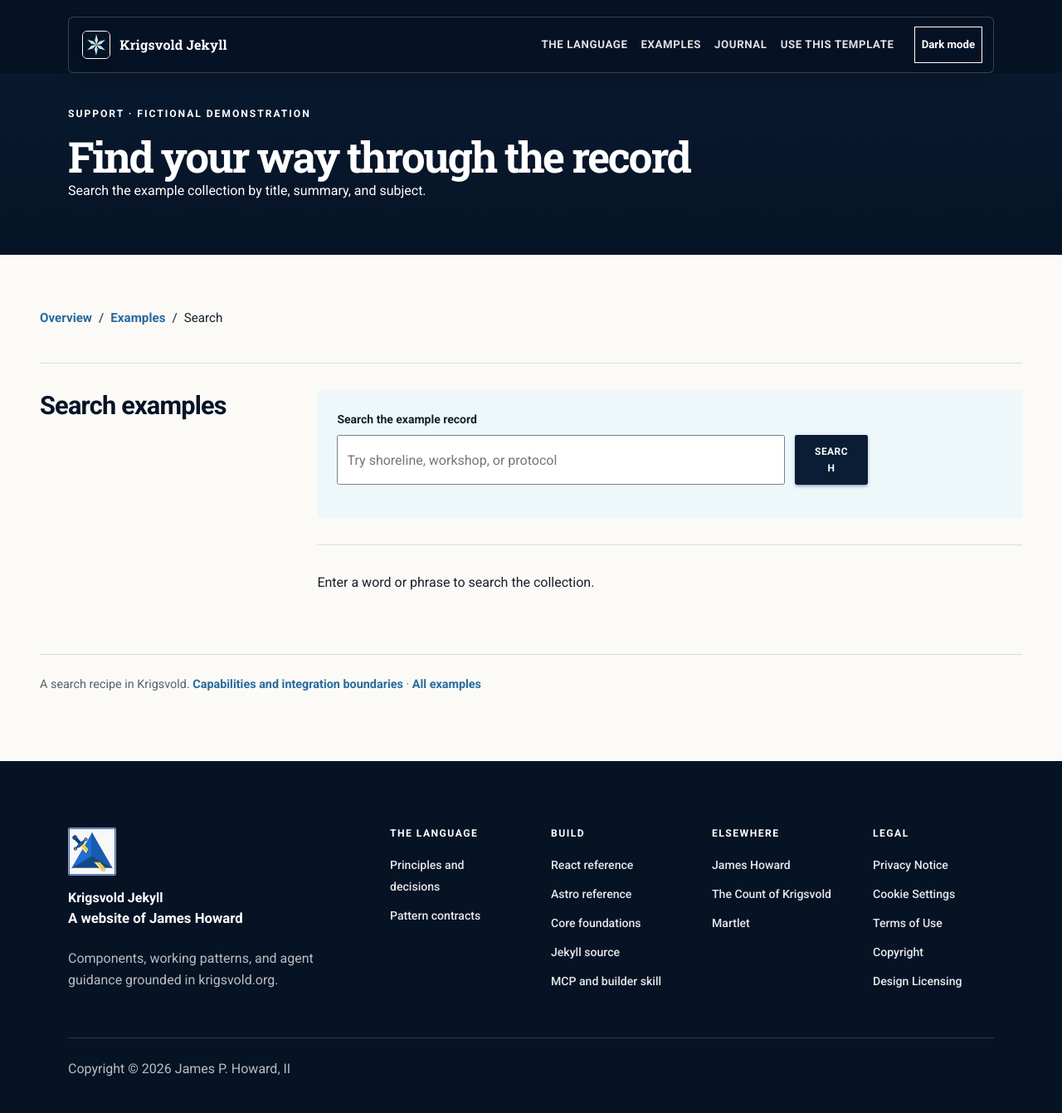
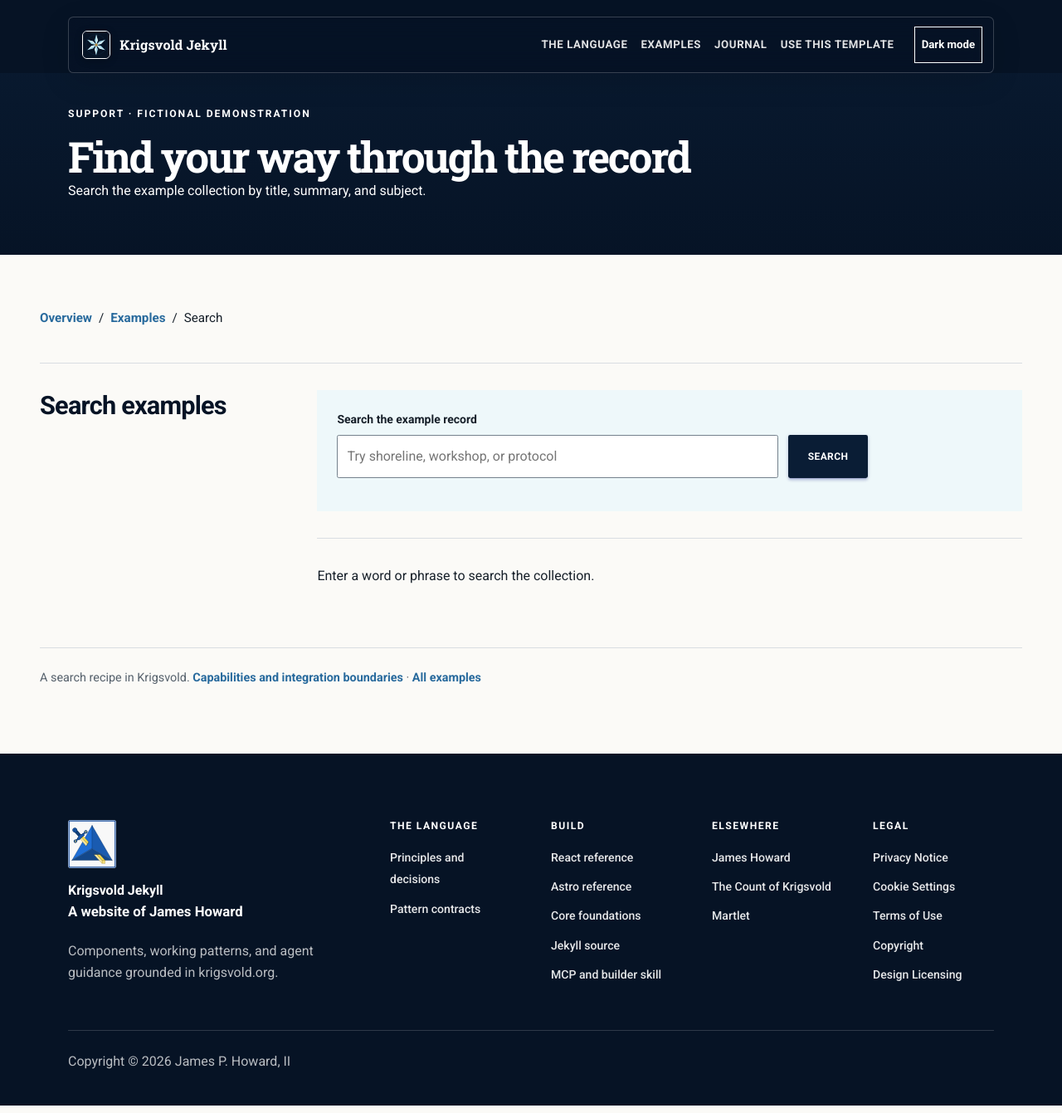
Before and after one commit to krigsvolddesign/jekyll, a Jekyll site: the page built from examples/search.html, in a window 1280 px wide. Shown: the whole page at 83% size. Built offline with Jekyll 4.4.1, drawn with Linux system fonts in a browser that asks for light colours.

Commit message:
Keep the native search submit label complete at all text sizes

```diff
--- a/assets/css/examples-family.css
+++ b/assets/css/examples-family.css
@@ -126,3 +126,7 @@ html[data-appearance=dark] .example-root .btn-outline-dark-blue:focus-visible {
  .example-root[data-example="search"] .example-search-scope { background:Canvas; }
  .example-report-index, .example-root[data-example="search"] .example-search-output { border-color:CanvasText; }
 }
+/* Reserve the native submit label's intrinsic width; the input owns the
+   remaining query column instead of squeezing a word across two lines. */
+.example-root[data-example="search"] .example-search__controls input { min-width:0; flex:1 1 auto; }
+.example-root[data-example="search"] .example-search__controls button { flex:0 0 auto; white-space:nowrap; }
```
Also changed, not shown: tests/collections.mjs (+3 -2 lines).
